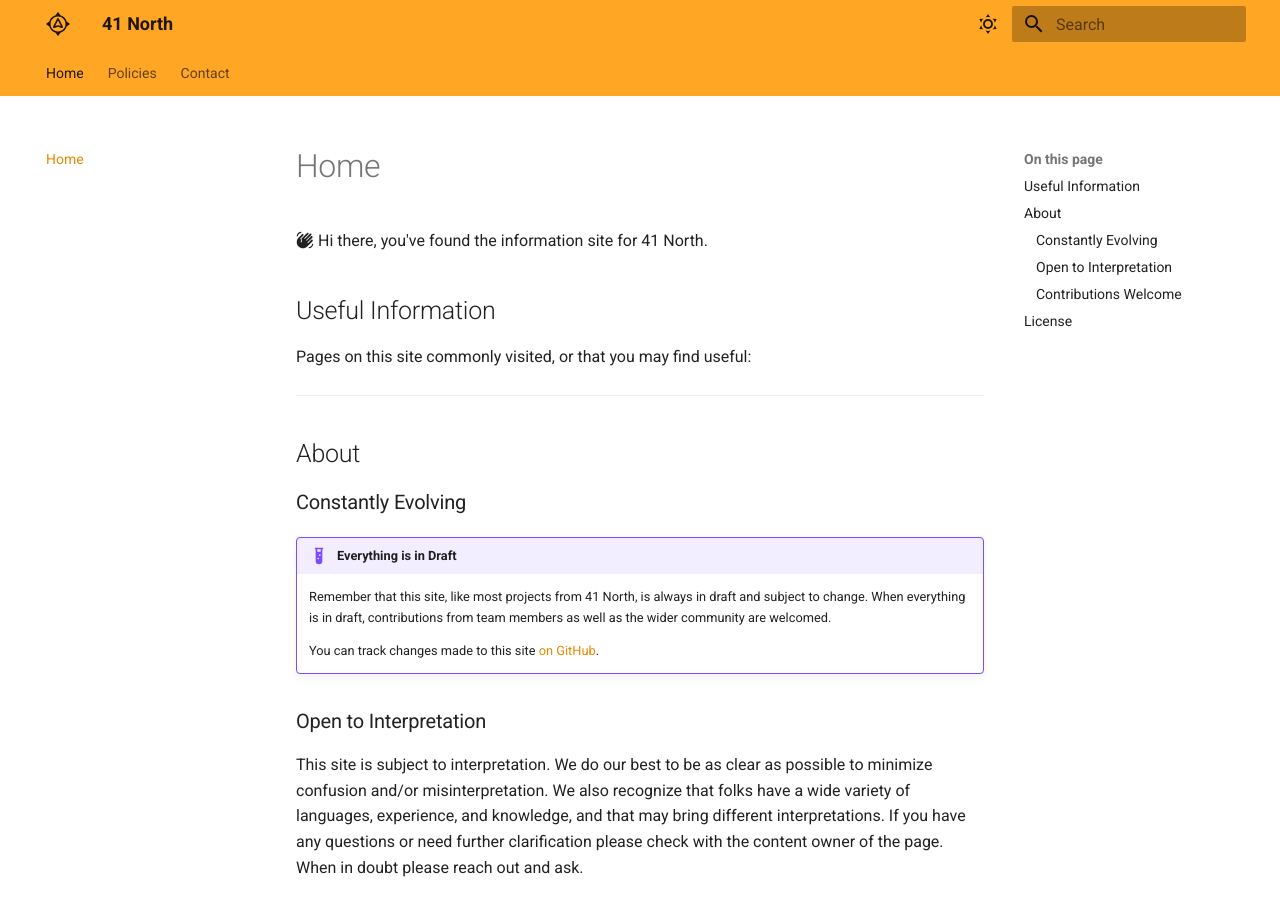
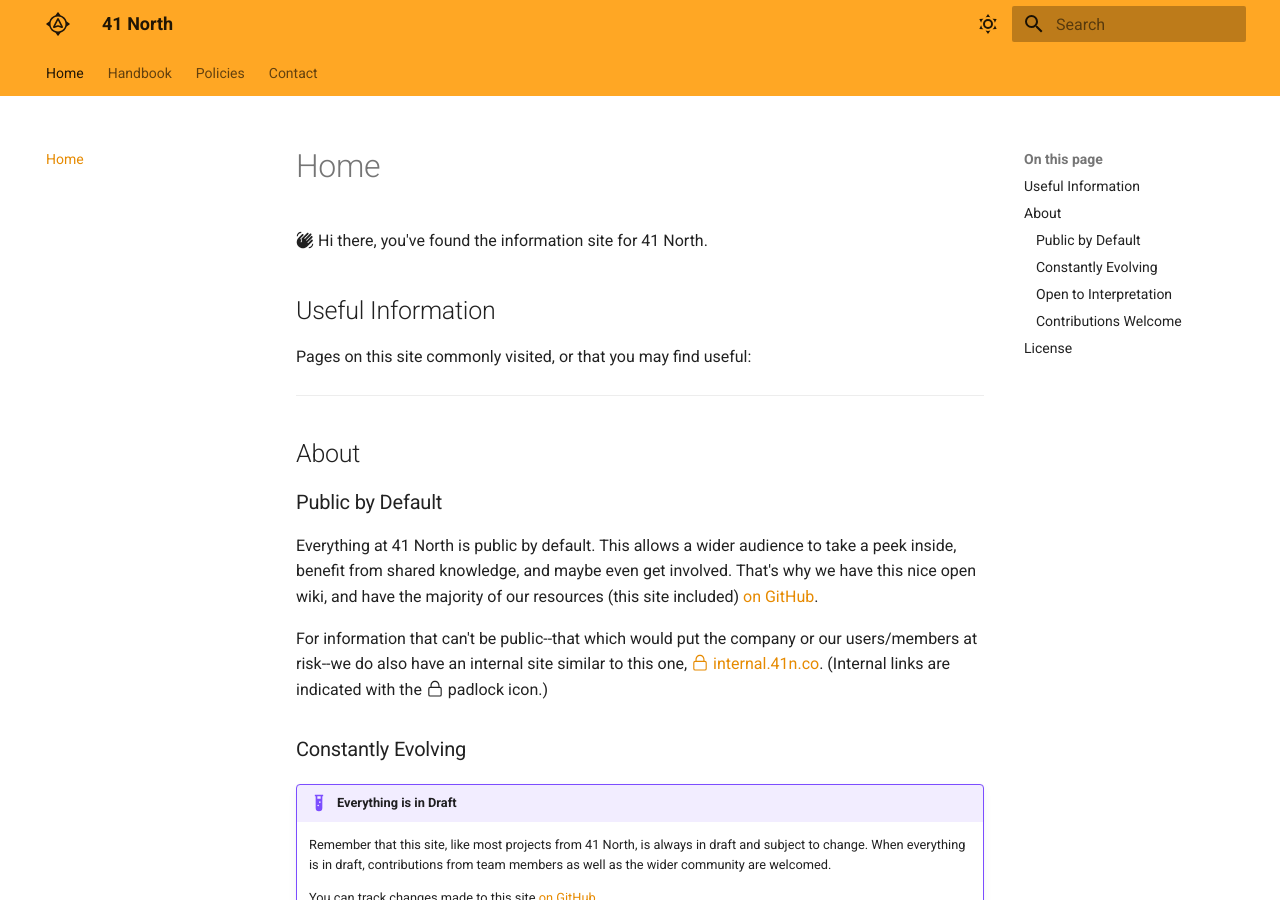
Before and after one commit to 41-north/about.41n.co, an MkDocs documentation site: the page built from docs/index.md, in a window 1280 px wide and 900 px high. Built offline with MkDocs 1.6.1 and Material for MkDocs 9.7.7, drawn with Linux system fonts in a browser that asks for light colours; comment, search, counter and statistics services are not loaded.

Commit message:
Revert "Remove handbook and references"
This reverts commit 78b5711347885fab2abb2a8380396c95ca94d3b0.

```diff
--- a/docs/index.md
+++ b/docs/index.md
@@ -8,6 +8,11 @@ Pages on this site commonly visited, or that you may find useful:
 ---
 
 ## About
+### Public by Default
+Everything at 41 North is public by default. This allows a wider audience to take a peek inside, benefit from shared knowledge, and maybe even get involved. That's why we have this nice open wiki, and have the majority of our resources (this site included) [on GitHub](https://github.com/41-north/about.41n.co).
+
+For information that can't be public--that which would put the company or our users/members at risk--we do also have an internal site similar to this one, [:octicons-lock-24: internal.41n.co](https://internal.41n.co). (Internal links are indicated with the :octicons-lock-24: padlock icon.)
+
 ### Constantly Evolving
 !!! example "Everything is in Draft"
     Remember that this site, like most projects from 41 North, is always in draft and subject to change. When everything is in draft, contributions from team members as well as the wider community are welcomed.
```
Also changed, not shown: docs/handbook/index.md (added, +6 -0 lines), docs/handbook/infrastructure/email.md (added, +18 -0 lines), docs/handbook/infrastructure/hosting.md (added, +6 -0 lines), docs/handbook/infrastructure/index.md (added, +6 -0 lines), docs/handbook/this-site/editing-this-site.md (added, +6 -0 lines), docs/.pages.
